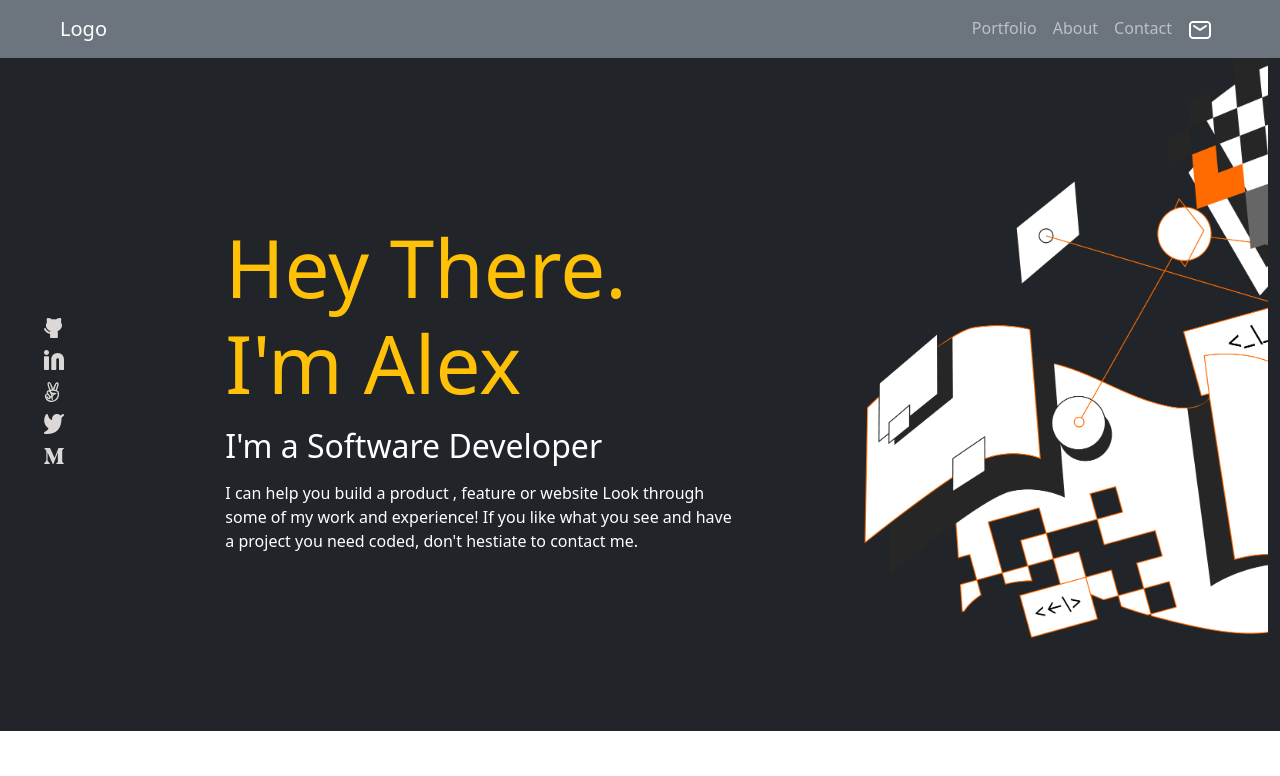
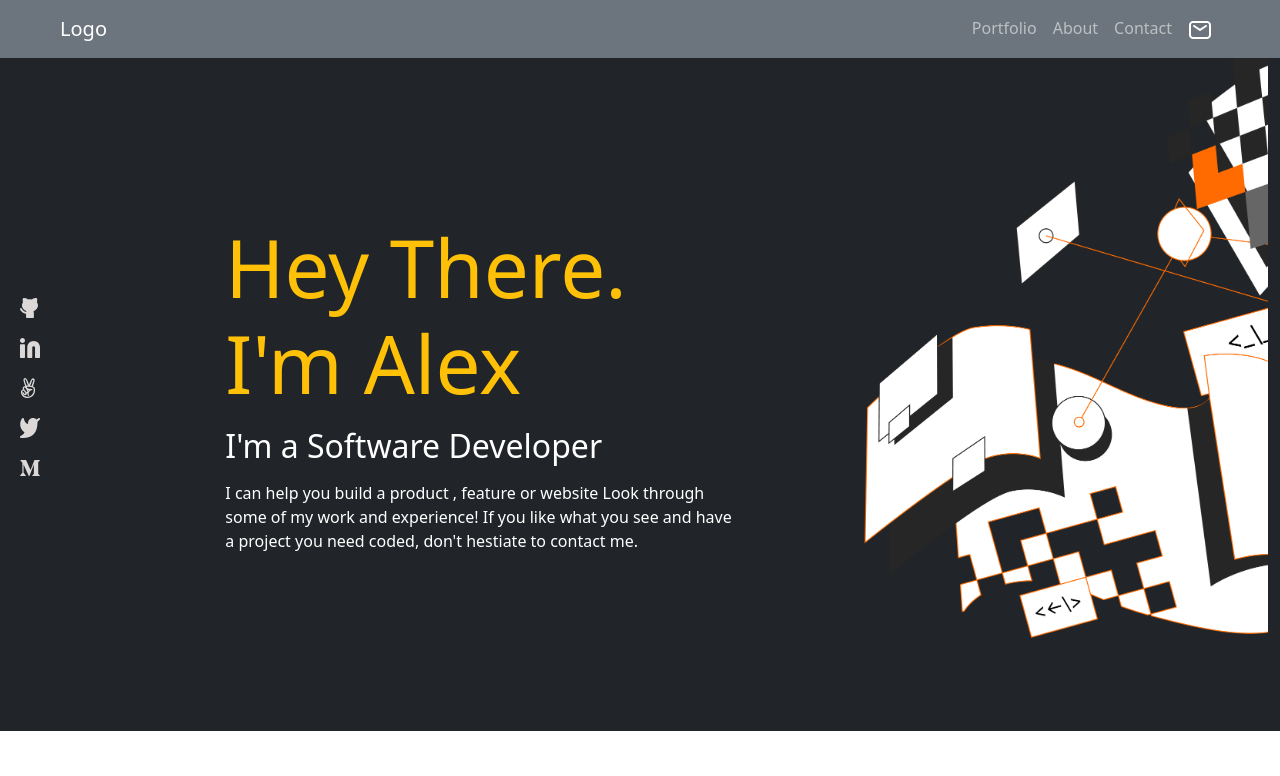
Before and after one commit to indigodavid/bootstrap-portfolio, a plain HTML site: page index.html in a window 1280 px wide. Shown: the top 776 px of the page. Drawn offline with nearby package versions, Linux system fonts and the light colour scheme.

Commit message:
Add social icons in footer and edit intro

```diff
--- a/index.html
+++ b/index.html
@@ -29,21 +29,21 @@
   </div>
 
   <div class="container-fluid row bg-dark mx-0 px-0 align-items-center">
-    <div class="col-md-2">
-      <ul>
-        <li class="my-2" ><a href="#"><img src="./images/github.svg" alt="Github"></a></li>
-        <li class="my-2" ><a href="#"><img src="./images/linked-in.svg" alt="Linkedin"></a></li>
-        <li class="my-2" ><a href="#"><img src="./images/peace.svg" alt="AngelList"></a></li>
-        <li class="my-2" ><a href="#"><img src="./images/twitter.svg" alt="Twitter"></a></li>
-        <li class="my-2" ><a href="#"><img src="./images/m.svg" alt="Medium"></a></li>
-      </ul>
-    </div>
     <div class="col-md-5 text-white">
       <h1 class="display-1 text-warning mb-3">Hey There. <br>
         I'm Alex</h1>
         <h2 class="mb-3">I'm a Software Developer</h2>
         <p>I can help you build a product , feature or website Look through some of my work and experience! If you like what you see and have a project you need coded,
           don't hestiate to contact me.</p>
+    </div>
+    <div class="col-md-2 order-md-first">
+      <ul class="list-unstyled d-flex flex-md-column justify-content-center">
+        <li class="my-2 mx-2" ><a href="#"><img src="./images/github.svg" alt="Github"></a></li>
+        <li class="my-2 mx-2" ><a href="#"><img src="./images/linked-in.svg" alt="Linkedin"></a></li>
+        <li class="my-2 mx-2" ><a href="#"><img src="./images/peace.svg" alt="AngelList"></a></li>
+        <li class="my-2 mx-2" ><a href="#"><img src="./images/twitter.svg" alt="Twitter"></a></li>
+        <li class="my-2 mx-2" ><a href="#"><img src="./images/m.svg" alt="Medium"></a></li>
+      </ul>
     </div>
     <div class="col-md-5">
       <img src="./images/desktop-header.png" alt="Image Decoration" class="img-fluid float-end">
@@ -238,6 +238,14 @@
     </div>
   </div>
 
+  <ul class="d-flex justify-content-center gx-3 list-unstyled">
+    <li class="my-2 mx-2" ><a href="#"><img src="./images/github-dark.svg" alt="Github"></a></li>
+    <li class="my-2 mx-2" ><a href="#"><img src="./images/linked-in-dark.svg" alt="Linkedin"></a></li>
+    <li class="my-2 mx-2" ><a href="#"><img src="./images/peace-dark.svg" alt="AngelList"></a></li>
+    <li class="my-2 mx-2" ><a href="#"><img src="./images/twitter-dark.svg" alt="Twitter"></a></li>
+    <li class="my-2 mx-2" ><a href="#"><img src="./images/m-dark.svg" alt="Medium"></a></li>
+  </ul>
+
   <script src="https://cdn.jsdelivr.net/npm/bootstrap@5.0.2/dist/js/bootstrap.bundle.min.js"
     integrity="sha384-MrcW6ZMFYlzcLA8Nl+NtUVF0sA7MsXsP1UyJoMp4YLEuNSfAP+JcXn/tWtIaxVXM" crossorigin="anonymous">
   </script>
```
